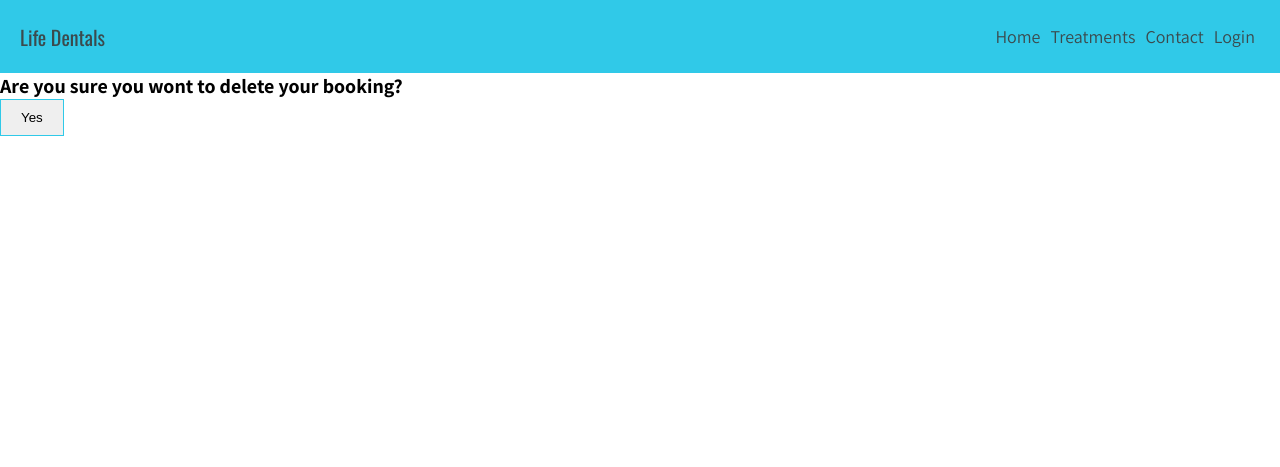
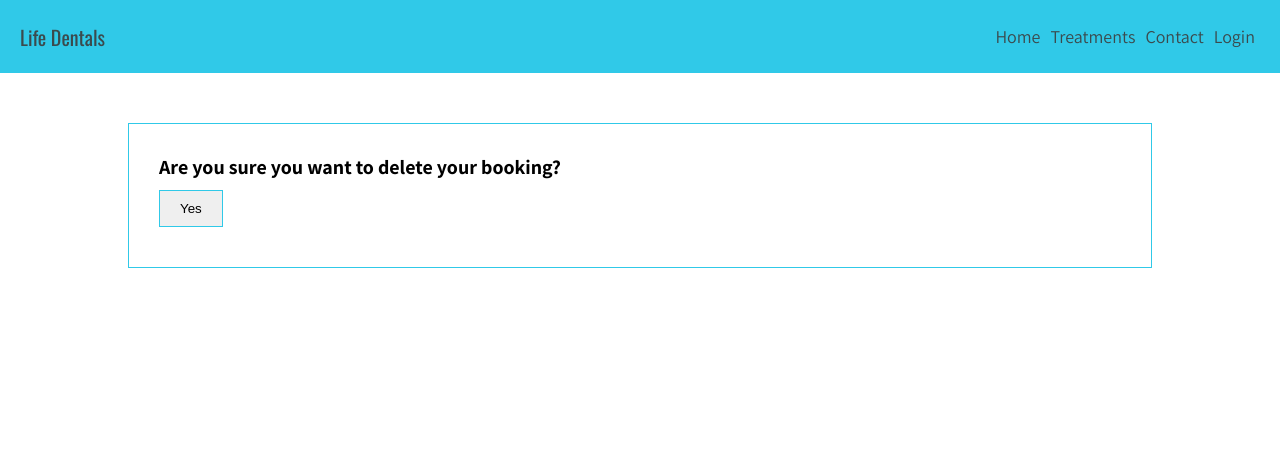
Before and after one commit to Jack112-create/Life-Dentals, a Django app: template booking/templates/booking/delete-booking.html in a window 1280 px wide. Shown: the top 467 px of the page. Run offline with Django 3.2, Linux system fonts and the light colour scheme; the template is opened without the code that fills it, so the values that code supplies are empty; parts of the project's set-up code (start-up, migrations or seed data) failed here and were passed over.

Commit message:
Style delete booking form

```diff
--- a/booking/static/css/booking.css
+++ b/booking/static/css/booking.css
@@ -6,6 +6,18 @@
     --ui-red: #FF4431;
     --ui-green: #50CB9D;
     --ui-orange: #F6B002;
+}
+
+.delete-booking {
+    width: 80%;
+    margin: 0 auto;
+    padding: 3rem;
+    margin-top: 5rem;
+    border: 1px solid var(--ui-blue);
+}
+
+.delete-booking h1 {
+    margin-bottom: 1rem;
 }
 
 #create-booking-header, #edit-booking-header {
--- a/booking/templates/booking/delete-booking.html
+++ b/booking/templates/booking/delete-booking.html
@@ -7,9 +7,9 @@
 {% endblock cssfile %}
 
 {% block content %}
-<form action="{% url 'delete-booking' %}" method="post">
+<form class="delete-booking" action="{% url 'delete-booking' %}" method="post">
     {% csrf_token %}
-    <h1>Are you sure you wont to delete your booking?</h1>
+    <h1>Are you sure you want to delete your booking?</h1>
     <input type="submit" value="Yes">
 </form>
 {% endblock content %}
```
